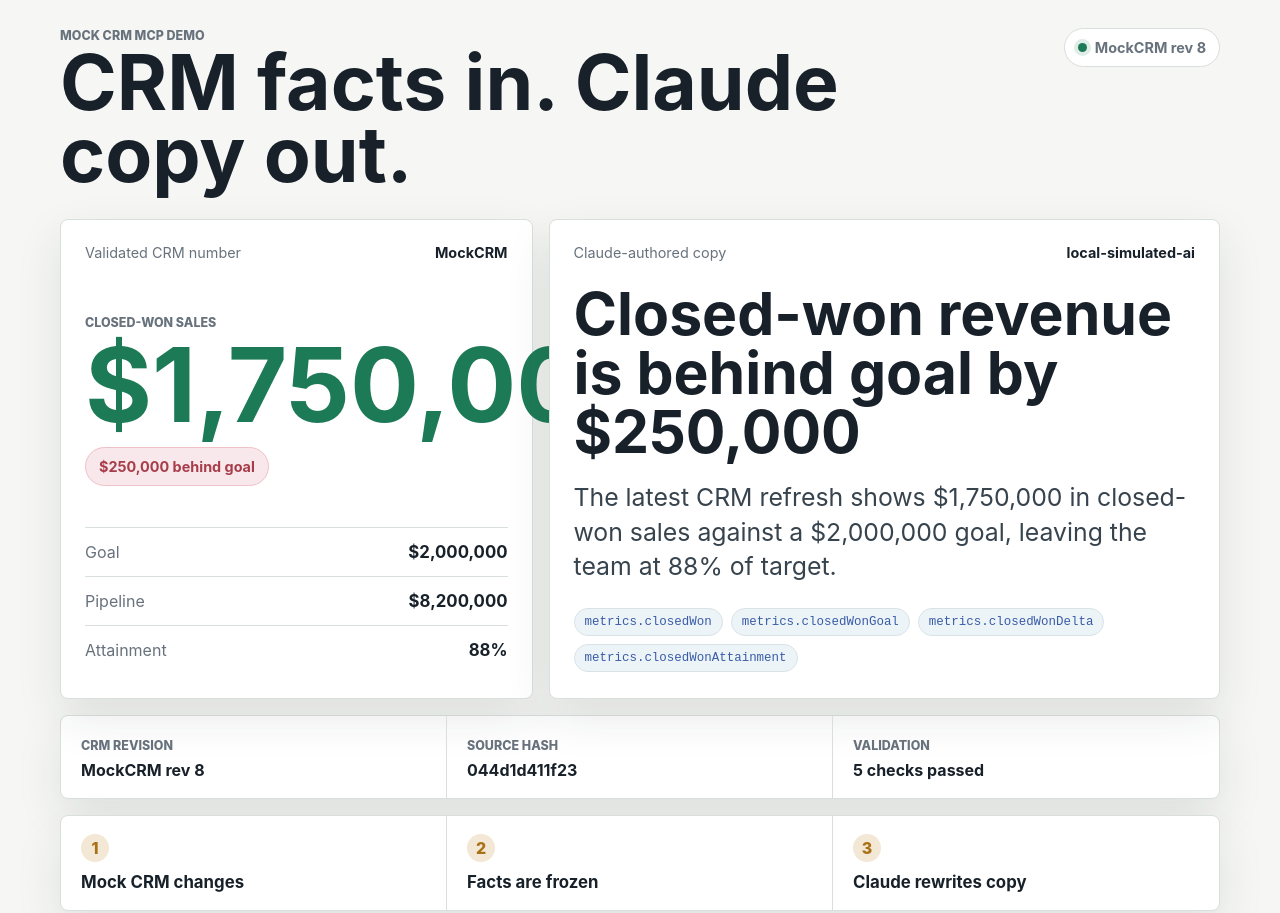
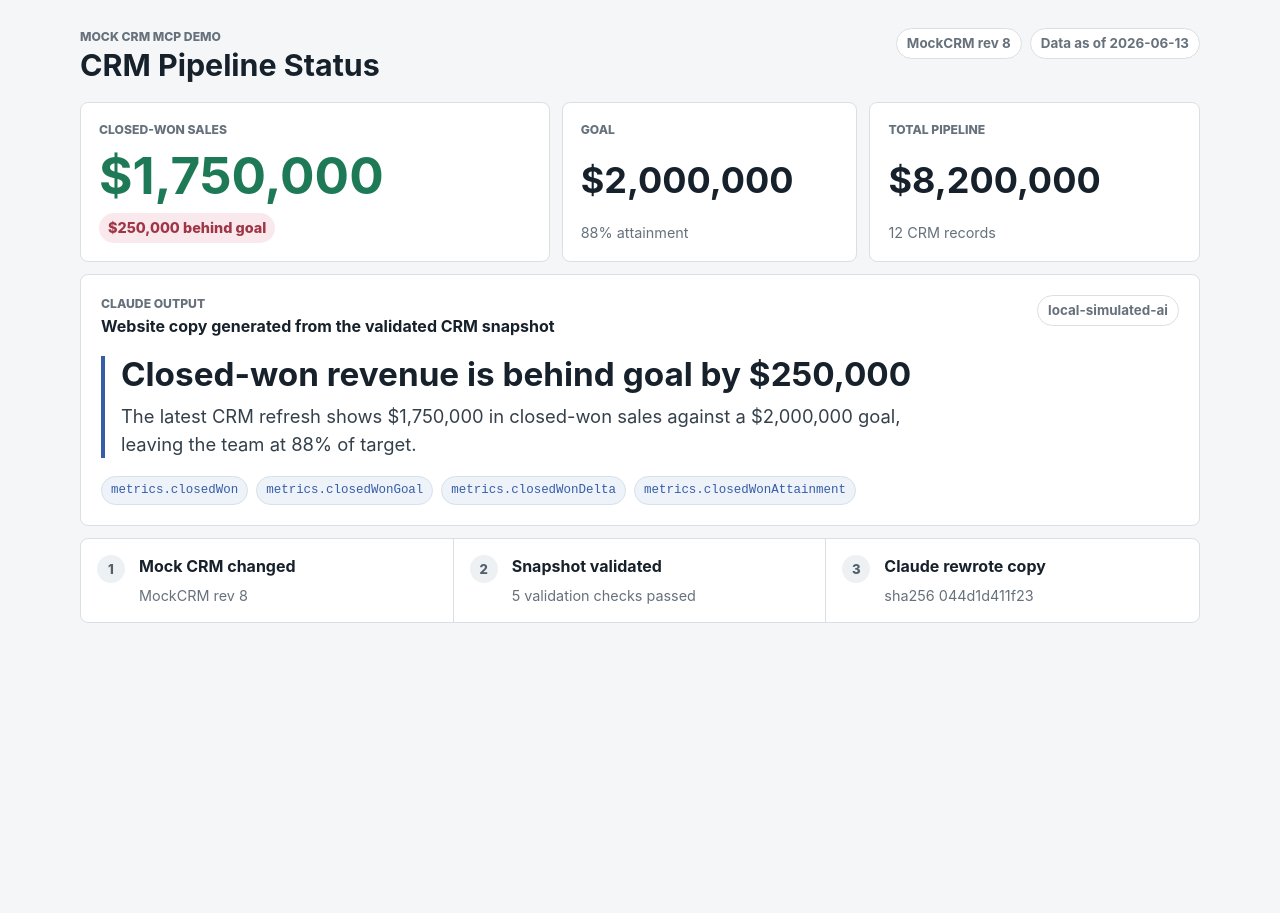
Before and after one commit to jacklandis29/crm-to-web-flow-test, a website: page site/index.html in a window 1280 px wide. Shown: the top 913 px of the page. After the commit the page ends 800 px from the top, so only its background shows below. Drawn offline with Linux system fonts and the light colour scheme.

Commit message:
Simplify CRM status demo UI

```diff
--- a/site/app.js
+++ b/site/app.js
@@ -11,29 +11,27 @@
 
 const $ = (selector) => document.querySelector(selector);
 
-function deltaText(delta) {
+function goalStatus(delta) {
   const direction = delta >= 0 ? "ahead of goal" : "behind goal";
   return `${money.format(Math.abs(delta))} ${direction}`;
 }
 
 function renderFacts(pipeline) {
   const { metadata, metrics } = pipeline;
+  const source = metadata.sourceSystem || "CRM";
   const revision = metadata.sourceRevision ? `rev ${metadata.sourceRevision}` : "snapshot";
-  const source = metadata.sourceSystem || "CRM";
 
-  $("#refreshStatus").textContent = `${source} ${revision}`;
-  $("#crmSource").textContent = source;
+  $("#revisionBadge").textContent = `${source} ${revision}`;
+  $("#lastRefresh").textContent = `Data as of ${metadata.dataAsOf}`;
+  $("#crmSource").textContent = `${source} ${revision}`;
   $("#closedWonValue").textContent = money.format(metrics.closedWon);
+  $("#goalDelta").textContent = goalStatus(metrics.closedWonDelta);
+  $("#goalDelta").className = metrics.closedWonDelta >= 0 ? "positive" : "negative";
   $("#goalValue").textContent = money.format(metrics.closedWonGoal);
+  $("#attainmentValue").textContent = `${percent.format(metrics.closedWonAttainment)} attainment`;
   $("#pipelineValue").textContent = money.format(metrics.pipelineValue);
-  $("#attainmentValue").textContent = percent.format(metrics.closedWonAttainment);
-  $("#crmRevision").textContent = `${source} ${revision}`;
-  $("#sourceHash").textContent = metadata.sourceSha256.slice(0, 12);
-
-  const delta = $("#goalDelta");
-  delta.textContent = deltaText(metrics.closedWonDelta);
-  delta.classList.toggle("positive", metrics.closedWonDelta >= 0);
-  delta.classList.toggle("negative", metrics.closedWonDelta < 0);
+  $("#recordCount").textContent = `${metrics.totalRecords} CRM records`;
+  $("#sourceHash").textContent = `sha256 ${metadata.sourceSha256.slice(0, 12)}`;
 }
 
 function renderCopy(summary) {
@@ -47,7 +45,7 @@
 
 function renderAudit(audit) {
   const passing = audit.checks.filter((check) => check.status === "pass").length;
-  $("#auditStatus").textContent = `${passing} checks passed`;
+  $("#auditStatus").textContent = `${passing} validation checks passed`;
 }
 
 function showError(error) {
--- a/site/index.html
+++ b/site/index.html
@@ -3,7 +3,7 @@
   <head>
     <meta charset="utf-8" />
     <meta name="viewport" content="width=device-width, initial-scale=1" />
-    <title>CRM to Claude Website Demo</title>
+    <title>CRM Pipeline Status</title>
     <link rel="icon" href="data:," />
     <link rel="stylesheet" href="./styles.css" />
   </head>
@@ -11,77 +11,70 @@
     <div class="app-shell">
       <header class="topbar">
         <div>
-          <p class="eyebrow">Mock CRM MCP demo</p>
-          <h1>CRM facts in. Claude copy out.</h1>
+          <p class="eyebrow">Mock CRM MCP Demo</p>
+          <h1>CRM Pipeline Status</h1>
         </div>
-        <div class="status-pill">
-          <span class="status-dot"></span>
-          <span id="refreshStatus">Loading CRM revision</span>
+        <div class="header-meta">
+          <span id="revisionBadge">Loading CRM</span>
+          <span id="lastRefresh">Loading snapshot</span>
         </div>
       </header>
 
       <main>
-        <section class="proof-grid" aria-label="CRM and Claude proof">
-          <article class="fact-panel">
-            <div class="panel-label">
-              <span>Validated CRM number</span>
-              <strong id="crmSource">MockCRM</strong>
-            </div>
-            <p class="metric-label">Closed-won sales</p>
-            <strong id="closedWonValue" class="hero-number">$0</strong>
-            <div id="goalDelta" class="delta-pill">Loading goal status</div>
-            <div class="fact-row">
-              <span>Goal</span>
+        <section class="kpi-strip" aria-label="CRM metrics">
+          <article class="kpi primary">
+            <span class="label">Closed-won sales</span>
+            <strong id="closedWonValue">$0</strong>
+            <small id="goalDelta">Loading goal status</small>
+          </article>
+          <article class="kpi">
+            <span class="label">Goal</span>
             <strong id="goalValue">$0</strong>
-            </div>
-            <div class="fact-row">
-              <span>Pipeline</span>
+            <small id="attainmentValue">0% attainment</small>
+          </article>
+          <article class="kpi">
+            <span class="label">Total pipeline</span>
             <strong id="pipelineValue">$0</strong>
-            </div>
-            <div class="fact-row">
-              <span>Attainment</span>
-              <strong id="attainmentValue">0%</strong>
-            </div>
-          </article>
-
-          <article class="copy-panel">
-            <div class="panel-label">
-              <span>Claude-authored copy</span>
-              <strong id="aiStatus">AI pending</strong>
-            </div>
-            <h2 id="copyHeadline">Loading latest summary</h2>
-            <p id="copyBody" class="copy-body"></p>
-            <div class="source-strip" id="copySources"></div>
+            <small id="recordCount">0 CRM records</small>
           </article>
         </section>
 
-        <section class="evidence-band" aria-label="Source evidence">
+        <section class="summary-section" aria-label="Claude generated summary">
+          <div class="section-heading">
             <div>
-            <span class="evidence-label">CRM revision</span>
-            <strong id="crmRevision">-</strong>
+              <p class="eyebrow">Claude output</p>
+              <h2>Website copy generated from the validated CRM snapshot</h2>
             </div>
-          <div>
-            <span class="evidence-label">Source hash</span>
-            <strong id="sourceHash">-</strong>
+            <span id="aiStatus">AI pending</span>
           </div>
-          <div>
-            <span class="evidence-label">Validation</span>
-            <strong id="auditStatus">-</strong>
+          <div class="summary-copy">
+            <h3 id="copyHeadline">Loading latest summary</h3>
+            <p id="copyBody"></p>
           </div>
+          <div class="source-row" id="copySources"></div>
         </section>
 
-        <section class="flow-band" aria-label="Flow">
+        <section class="lineage-section" aria-label="Data lineage">
+          <div class="lineage-item">
+            <span class="step">1</span>
             <div>
-            <span class="flow-index">1</span>
-            <strong>Mock CRM changes</strong>
+              <strong>Mock CRM changed</strong>
+              <small id="crmSource">MockCRM</small>
             </div>
+          </div>
+          <div class="lineage-item">
+            <span class="step">2</span>
             <div>
-            <span class="flow-index">2</span>
-            <strong>Facts are frozen</strong>
+              <strong>Snapshot validated</strong>
+              <small id="auditStatus">0 checks</small>
             </div>
+          </div>
+          <div class="lineage-item">
+            <span class="step">3</span>
             <div>
-            <span class="flow-index">3</span>
-            <strong>Claude rewrites copy</strong>
+              <strong>Claude rewrote copy</strong>
+              <small id="sourceHash">hash pending</small>
+            </div>
           </div>
         </section>
       </main>
--- a/site/styles.css
+++ b/site/styles.css
@@ -1,16 +1,15 @@
 :root {
-  --bg: #f6f7f4;
+  --bg: #f4f6f7;
   --surface: #ffffff;
-  --ink: #18212a;
-  --muted: #68727c;
-  --line: #d9dfdd;
-  --green: #1d7a57;
-  --green-soft: #e7f3ed;
-  --red: #a83d4a;
-  --red-soft: #f8e8eb;
-  --blue: #395ca8;
-  --gold: #a97016;
-  --shadow: 0 18px 46px rgba(34, 43, 48, 0.1);
+  --ink: #17212b;
+  --muted: #66717c;
+  --line: #d9e0e4;
+  --green: #1e7a56;
+  --green-soft: #e9f4ee;
+  --red: #9f3647;
+  --red-soft: #fae9ec;
+  --blue: #375da8;
+  --blue-soft: #edf3f9;
 }
 
 * {
@@ -24,272 +23,283 @@
   font-family:
     Inter, ui-sans-serif, system-ui, -apple-system, BlinkMacSystemFont, "Segoe UI",
     sans-serif;
+  line-height: 1.4;
 }
 
 .app-shell {
-  width: min(1160px, calc(100% - 32px));
+  width: min(1120px, calc(100% - 32px));
   margin: 0 auto;
-  padding: 28px 0 42px;
+  padding: 28px 0 36px;
 }
 
 .topbar {
   display: flex;
   align-items: flex-start;
   justify-content: space-between;
-  gap: 20px;
-  margin-bottom: 28px;
+  gap: 24px;
+  margin-bottom: 20px;
 }
 
-.eyebrow,
-.metric-label,
-.evidence-label {
-  margin: 0;
+.eyebrow {
+  margin: 0 0 4px;
   color: var(--muted);
-  font-size: 0.78rem;
+  font-size: 0.76rem;
   font-weight: 760;
   letter-spacing: 0;
   text-transform: uppercase;
 }
 
+h1,
+h2,
+h3,
+p {
+  margin-top: 0;
+}
+
 h1 {
-  max-width: 780px;
-  margin: 4px 0 0;
-  font-size: clamp(2.4rem, 6vw, 5.4rem);
-  line-height: 0.94;
+  margin-bottom: 0;
+  font-size: 1.9rem;
+  line-height: 1.1;
   letter-spacing: 0;
 }
 
 h2 {
-  margin: 24px 0 18px;
-  font-size: clamp(2rem, 4.6vw, 4.25rem);
-  line-height: 1;
+  margin-bottom: 0;
+  font-size: 1rem;
+  font-weight: 740;
+  line-height: 1.25;
   letter-spacing: 0;
 }
 
-.status-pill,
-.delta-pill {
+h3 {
+  max-width: 860px;
+  margin-bottom: 10px;
+  font-size: clamp(1.55rem, 2.6vw, 2.35rem);
+  line-height: 1.12;
+  letter-spacing: 0;
+}
+
+.header-meta {
+  display: flex;
+  flex-wrap: wrap;
+  justify-content: flex-end;
+  gap: 8px;
+}
+
+.header-meta span,
+#aiStatus {
   display: inline-flex;
   align-items: center;
-  gap: 8px;
+  min-height: 30px;
   border: 1px solid var(--line);
   border-radius: 999px;
   background: var(--surface);
   color: var(--muted);
-  padding: 10px 13px;
-  font-size: 0.9rem;
+  padding: 5px 10px;
+  font-size: 0.84rem;
   font-weight: 700;
   white-space: nowrap;
 }
 
-.status-dot {
-  width: 9px;
-  height: 9px;
-  border-radius: 50%;
-  background: var(--green);
-  box-shadow: 0 0 0 4px rgba(29, 122, 87, 0.14);
+.kpi-strip {
+  display: grid;
+  grid-template-columns: 1.35fr 0.85fr 0.95fr;
+  gap: 12px;
+  margin-bottom: 12px;
 }
 
-.proof-grid {
-  display: grid;
-  grid-template-columns: minmax(320px, 0.95fr) minmax(0, 1.35fr);
-  gap: 16px;
-  margin-bottom: 16px;
-}
-
-.fact-panel,
-.copy-panel,
-.evidence-band,
-.flow-band {
+.kpi,
+.summary-section,
+.lineage-section {
   border: 1px solid var(--line);
   border-radius: 8px;
   background: var(--surface);
-  box-shadow: var(--shadow);
 }
 
-.fact-panel,
-.copy-panel {
-  min-height: 480px;
-  padding: 24px;
+.kpi {
+  display: flex;
+  min-height: 138px;
+  min-width: 0;
+  flex-direction: column;
+  justify-content: space-between;
+  padding: 18px;
 }
 
-.fact-panel {
-  display: flex;
-  flex-direction: column;
+.label {
+  display: block;
+  margin-bottom: 8px;
+  color: var(--muted);
+  font-size: 0.76rem;
+  font-weight: 760;
+  text-transform: uppercase;
 }
 
-.panel-label {
-  display: flex;
-  align-items: center;
-  justify-content: space-between;
-  gap: 12px;
+.kpi strong {
+  display: block;
+  color: var(--ink);
+  font-size: clamp(1.55rem, 3vw, 2.25rem);
+  line-height: 1.14;
+  letter-spacing: 0;
+  white-space: nowrap;
+}
+
+.kpi.primary strong {
+  color: var(--green);
+  font-size: clamp(2.15rem, 4.6vw, 3.2rem);
+}
+
+.kpi small,
+.lineage-item small {
+  display: block;
+  margin-top: 8px;
   color: var(--muted);
   font-size: 0.9rem;
 }
 
-.panel-label strong {
-  color: var(--ink);
+.kpi small.positive,
+.kpi small.negative {
+  display: inline-flex;
+  width: fit-content;
+  border-radius: 999px;
+  padding: 5px 9px;
+  font-weight: 760;
 }
 
-.metric-label {
-  margin-top: 54px;
-}
-
-.hero-number {
-  display: block;
-  margin: 8px 0 14px;
-  color: var(--green);
-  font-size: clamp(3.4rem, 8vw, 6.6rem);
-  line-height: 0.92;
-  letter-spacing: 0;
-}
-
-.delta-pill {
-  width: fit-content;
-  margin-bottom: auto;
-}
-
-.delta-pill.positive {
-  border-color: #bfdfce;
+.kpi small.positive {
   background: var(--green-soft);
   color: var(--green);
 }
 
-.delta-pill.negative {
-  border-color: #efc1c8;
+.kpi small.negative {
   background: var(--red-soft);
   color: var(--red);
 }
 
-.fact-row {
+.summary-section {
+  padding: 20px;
+  margin-bottom: 12px;
+}
+
+.section-heading {
   display: flex;
-  align-items: center;
+  align-items: flex-start;
   justify-content: space-between;
   gap: 16px;
-  padding: 14px 0;
-  border-top: 1px solid var(--line);
-  color: var(--muted);
+  margin-bottom: 20px;
 }
 
-.fact-row strong {
-  color: var(--ink);
-  font-size: 1.05rem;
+.summary-copy {
+  border-left: 4px solid var(--blue);
+  padding-left: 16px;
 }
 
-.copy-body {
-  max-width: 720px;
-  margin: 0 0 24px;
-  color: #37434d;
-  font-size: clamp(1.2rem, 2vw, 1.55rem);
-  line-height: 1.4;
+.summary-copy p {
+  max-width: 840px;
+  margin-bottom: 0;
+  color: #34404b;
+  font-size: 1.15rem;
+  line-height: 1.48;
 }
 
-.source-strip {
+.source-row {
   display: flex;
   flex-wrap: wrap;
   gap: 8px;
-  margin-top: auto;
+  margin-top: 18px;
 }
 
-.source-strip code {
-  border: 1px solid #d8e3e8;
+.source-row code {
+  max-width: 100%;
+  border: 1px solid #d6e1ea;
   border-radius: 999px;
-  background: #edf4f7;
+  background: var(--blue-soft);
   color: var(--blue);
-  padding: 6px 10px;
+  overflow-wrap: anywhere;
+  padding: 5px 9px;
   font-size: 0.78rem;
 }
 
-.evidence-band,
-.flow-band {
+.lineage-section {
   display: grid;
   grid-template-columns: repeat(3, minmax(0, 1fr));
-  gap: 0;
-  margin-bottom: 16px;
   overflow: hidden;
 }
 
-.evidence-band > div,
-.flow-band > div {
+.lineage-item {
+  display: grid;
+  grid-template-columns: 32px minmax(0, 1fr);
+  gap: 10px;
   min-width: 0;
-  padding: 18px 20px;
+  padding: 16px;
   border-right: 1px solid var(--line);
 }
 
-.evidence-band > div:last-child,
-.flow-band > div:last-child {
+.lineage-item:last-child {
   border-right: 0;
 }
 
-.evidence-band strong {
-  display: block;
-  margin-top: 6px;
+.lineage-item strong,
+.lineage-item small {
   overflow: hidden;
-  color: var(--ink);
   text-overflow: ellipsis;
   white-space: nowrap;
 }
 
-.flow-band strong {
-  display: block;
-  margin-top: 10px;
-  font-size: 1.05rem;
-}
-
-.flow-index {
+.step {
   display: inline-grid;
   width: 28px;
   height: 28px;
   place-items: center;
   border-radius: 50%;
-  background: #f2e8d5;
-  color: var(--gold);
+  background: #eef1f4;
+  color: #52606c;
+  font-size: 0.82rem;
   font-weight: 800;
 }
 
 .error-state {
-  border: 1px solid #f1c2c7;
+  border: 1px solid #efc3ca;
   border-radius: 8px;
-  background: #fff4f5;
+  background: #fff5f6;
   color: #8f2232;
   padding: 18px;
 }
 
 @media (max-width: 820px) {
   .app-shell {
-    width: min(100% - 20px, 1160px);
+    width: min(100% - 20px, 1120px);
     padding-top: 18px;
   }
 
   .topbar,
-  .panel-label {
+  .section-heading {
     flex-direction: column;
-    align-items: flex-start;
   }
 
-  .proof-grid,
-  .evidence-band,
-  .flow-band {
+  .header-meta {
+    justify-content: flex-start;
+  }
+
+  .kpi-strip,
+  .lineage-section {
     grid-template-columns: 1fr;
   }
 
-  .fact-panel,
-  .copy-panel {
+  .kpi {
     min-height: 0;
-    padding: 20px;
   }
 
-  .metric-label {
-    margin-top: 36px;
+  .kpi strong,
+  .kpi.primary strong {
+    font-size: clamp(1.8rem, 10vw, 2.65rem);
   }
 
-  .evidence-band > div,
-  .flow-band > div {
+  .lineage-item {
     border-right: 0;
     border-bottom: 1px solid var(--line);
   }
 
-  .evidence-band > div:last-child,
-  .flow-band > div:last-child {
+  .lineage-item:last-child {
     border-bottom: 0;
   }
 }
```
Lines whose indentation alone changed are shown as unchanged.
